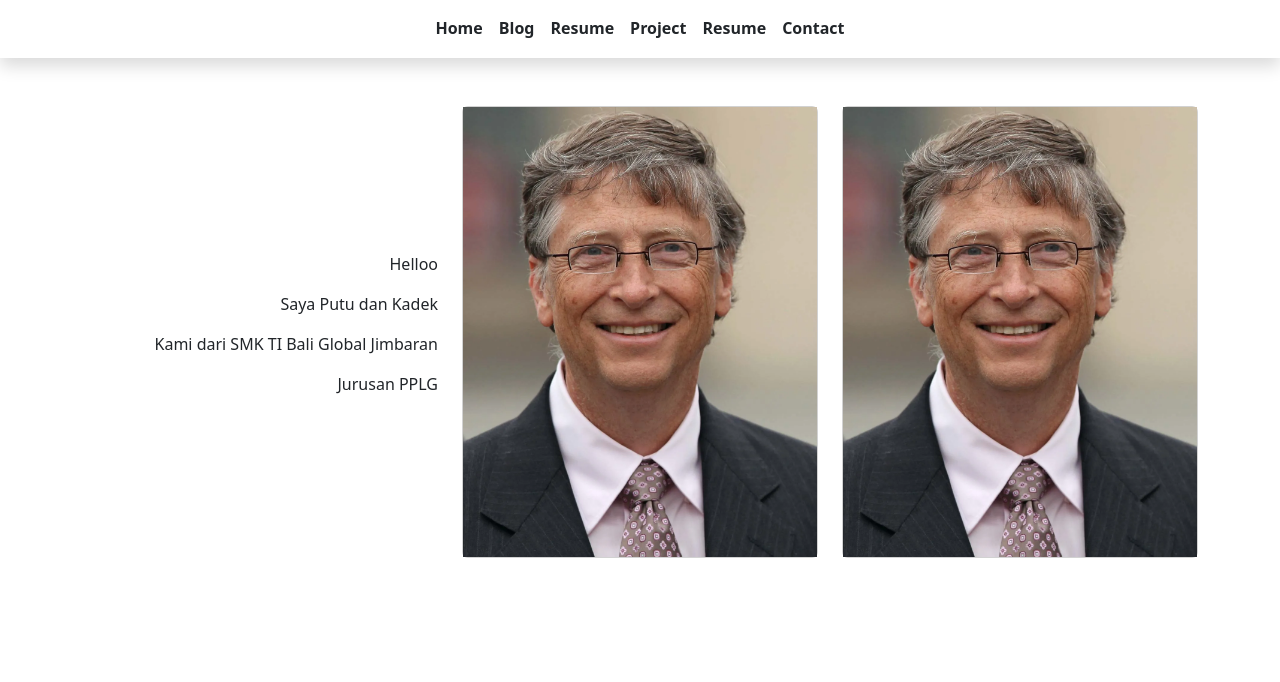
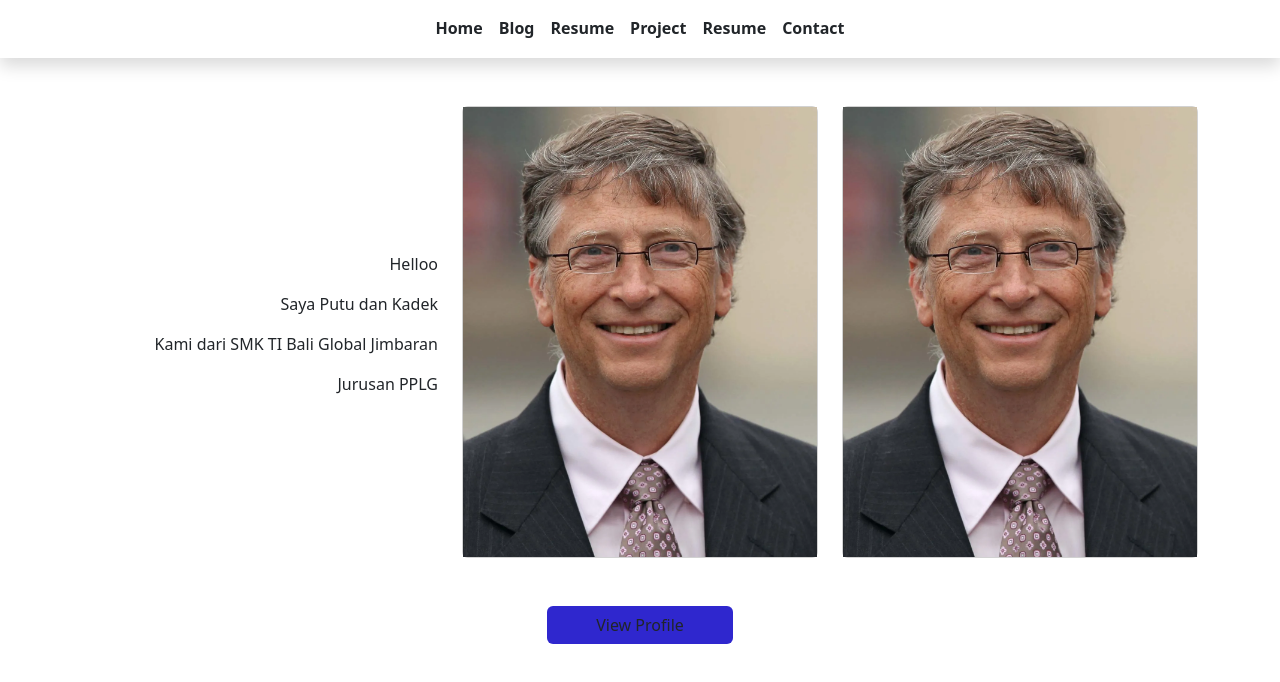
Before and after one commit to ORazB/CollabWithKaiser, a plain HTML site: page index.html in a window 1280 px wide. Drawn offline with nearby package versions, Linux system fonts and the light colour scheme.

Commit message:
Merge branch 'main' of https://github.com/ORazB/CollabWithKaiser

```diff
--- a/index.html
+++ b/index.html
@@ -69,7 +69,7 @@
           <div class="col-4">
             <div class="card-header">
               <div class="card" style="width: 100%">
-                <img style="height: 450px; object-fit: cover;" src="./assets/Bill-Gates-2011.webp" alt="profile__picture">
+                <img style="height: 450px; object-fit: cover;" src="./assets/Bill-Gates-2011.webp" alt="profile__picture" class="img-fluid">
               </div>
             </div>
           </div>
@@ -83,6 +83,10 @@
 
         </div>
 
+        <div class="buttons mt-5">
+            <button class="btn px-5" type="submit">View Profile</button>
+        </div>
+
       </div>
     </div>
   </section>
--- a/style.css
+++ b/style.css
@@ -6,6 +6,10 @@
 
 .text-color {
   color: #050315 !important;
+}
+
+.btn {
+  background-color: var(--primary-color) !important;
 }
 
 body {
```
